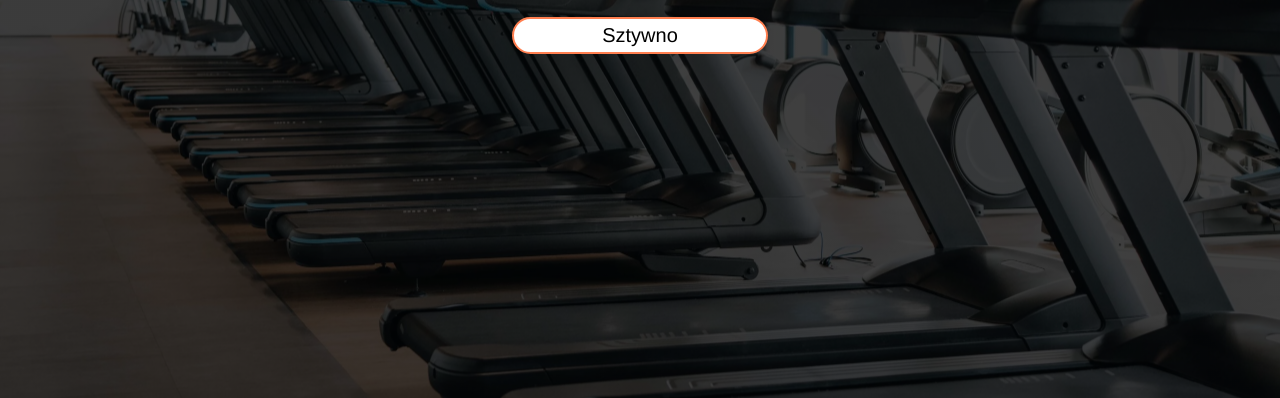
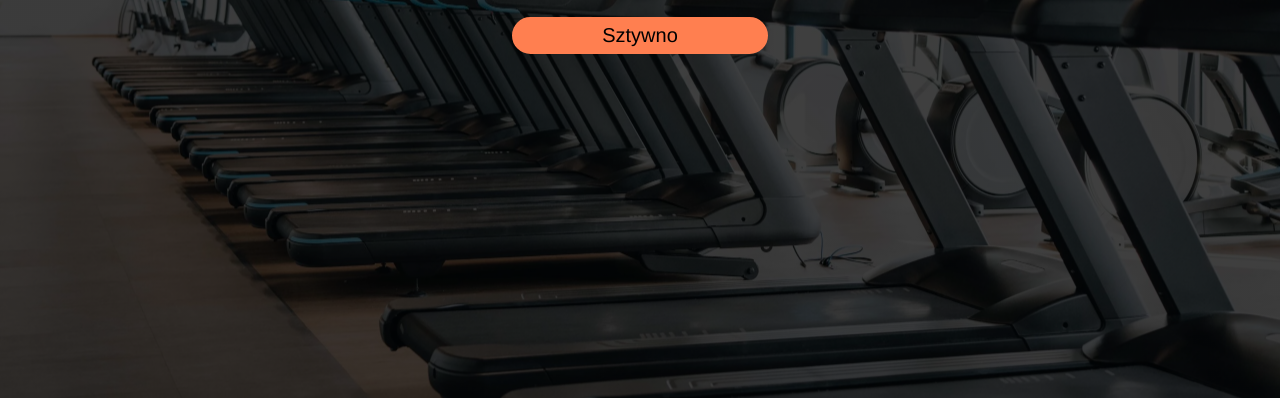
Before and after one commit to Talachan12/talachan12.github.io, a plain HTML site: page index.html in a window 1280 px wide. Shown: the part 402-800 px from the top of the page. Drawn offline with Linux system fonts and the light colour scheme.

```diff
--- a/style.css
+++ b/style.css
@@ -80,8 +80,9 @@ body {
     align-items: center;
     font-size: 20px;
     border-radius: 25px;
-    background: #fff;
+    background: coral;
     border: 2px solid coral;
+
 }
 
 .enter-button:hover{
```
